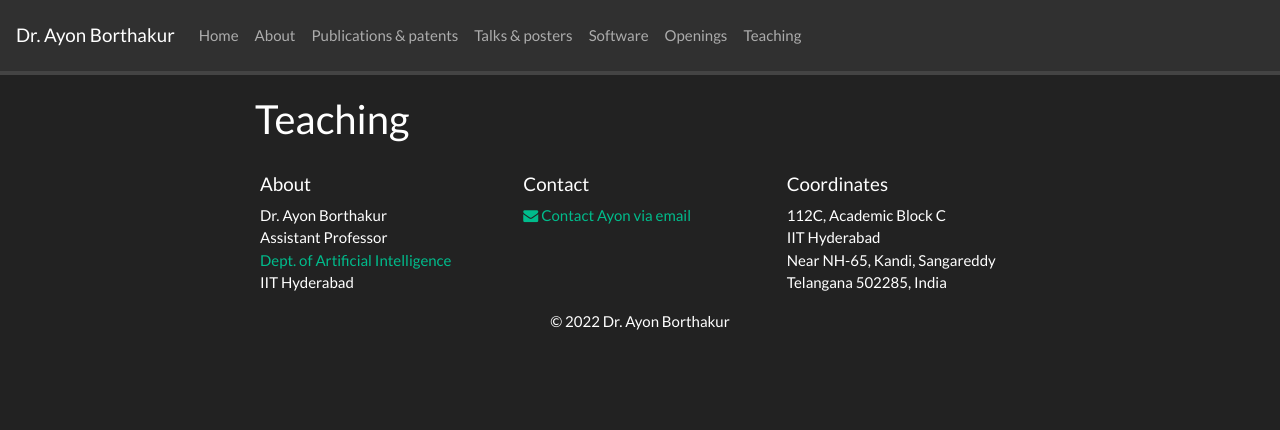
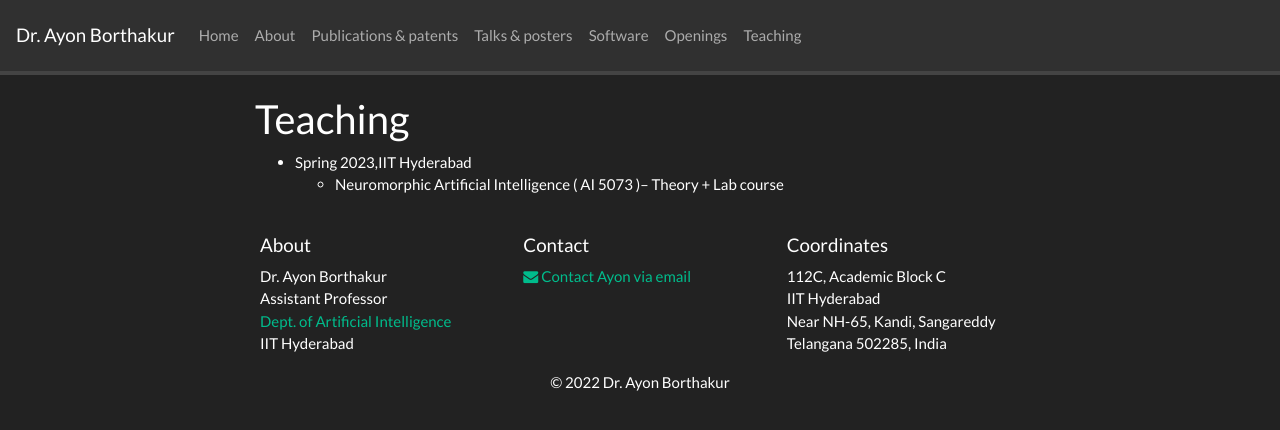
Before and after one commit to BorthakurAyon/borthakurayon.github.io, a Jekyll site: the page built from _pages/teaching.md, in a window 1280 px wide. Shown: the top 430 px of the page. Built offline with Jekyll 4.4.1, drawn with Linux system fonts in a browser that asks for light colours; nearby versions of some CDN libraries; a style sheet for code colours, icons or effects is not loaded.

Commit message:
Update teaching.md

```diff
--- a/_pages/teaching.md
+++ b/_pages/teaching.md
@@ -6,6 +6,10 @@ permalink: /teaching/
 ---
 
 ## Teaching
+* Spring 2023,IIT Hyderabad
+    * Neuromorphic Artificial Intelligence ( AI 5073 )-- Theory + Lab course
+
+
 <!---
 
 * Lecturer (Teaching Fellow), University of Illinois at Urbana--Champaign
```
